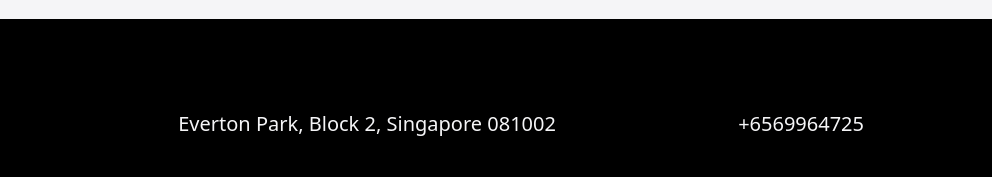
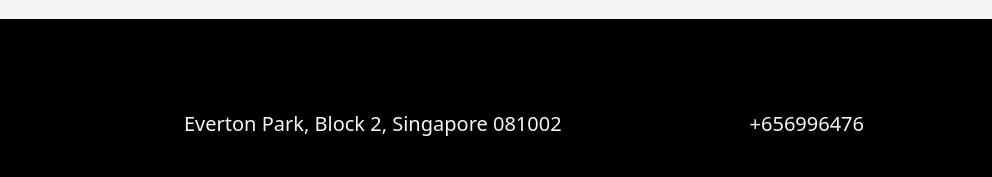
Before and after one commit to michaxxd/Monovision_Studio, a plain HTML site: page src/index.html in a window 1280 px wide. Shown: the part 4003-4180 px from the top of the page, 288-1280 px from the left. Drawn offline with Linux system fonts and the light colour scheme.

Commit message:
change tel number

```diff
--- a/src/index.html
+++ b/src/index.html
@@ -130,7 +130,7 @@
             </li>
         </ul>
         <address class="footer__address">Everton Park, Block 2, Singapore 081002</address>
-        <a class="footer__tel" href="tel:+6569964726">+6569964725</a>
+        <a class="footer__tel" href="tel:+6569964726">+656996476</a>
     </footer>
 </main>
 
```
